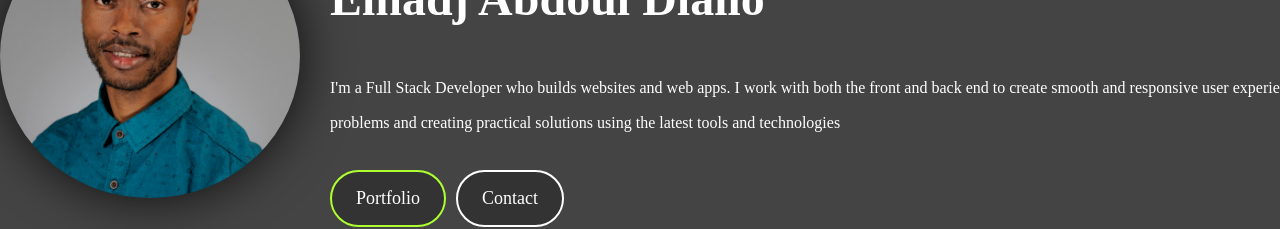
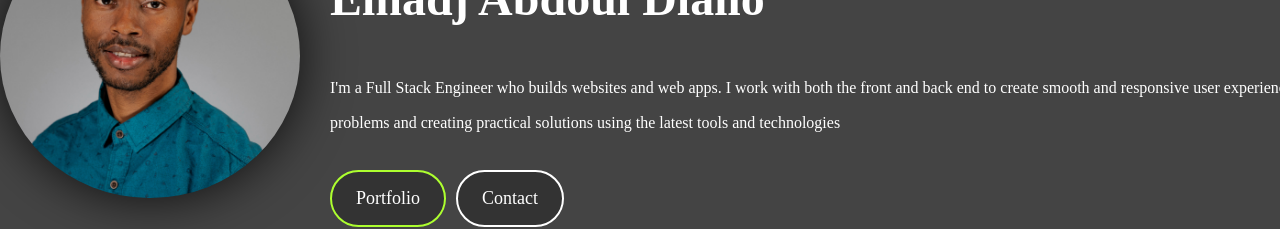
Before and after one commit to eediallo/eediallo.github.io, a React (Create React App) app in the folder my-portfolio/: page / in a window 1280 px wide. Shown: the part 278-507 px from the top of the page. Built offline with nearby package versions, Linux system fonts and the light colour scheme.

Commit message:
changes developer to engineer

```diff
--- a/my-portfolio/src/pages/Home.js
+++ b/my-portfolio/src/pages/Home.js
@@ -16,7 +16,7 @@ const HomePage = () => {
           <h2 id="title">Full Stack Engineer | Speaker | Mentor</h2>
           <h1 id="name">Elhadj Abdoul Diallo</h1>
           <p>
-            I'm a Full Stack Developer who builds websites and web apps. I work
+            I'm a Full Stack Engineer who builds websites and web apps. I work
             with both the front and back end to create smooth and responsive
             user experiences. I enjoy solving problems and creating practical
             solutions using the latest tools and technologies
```
